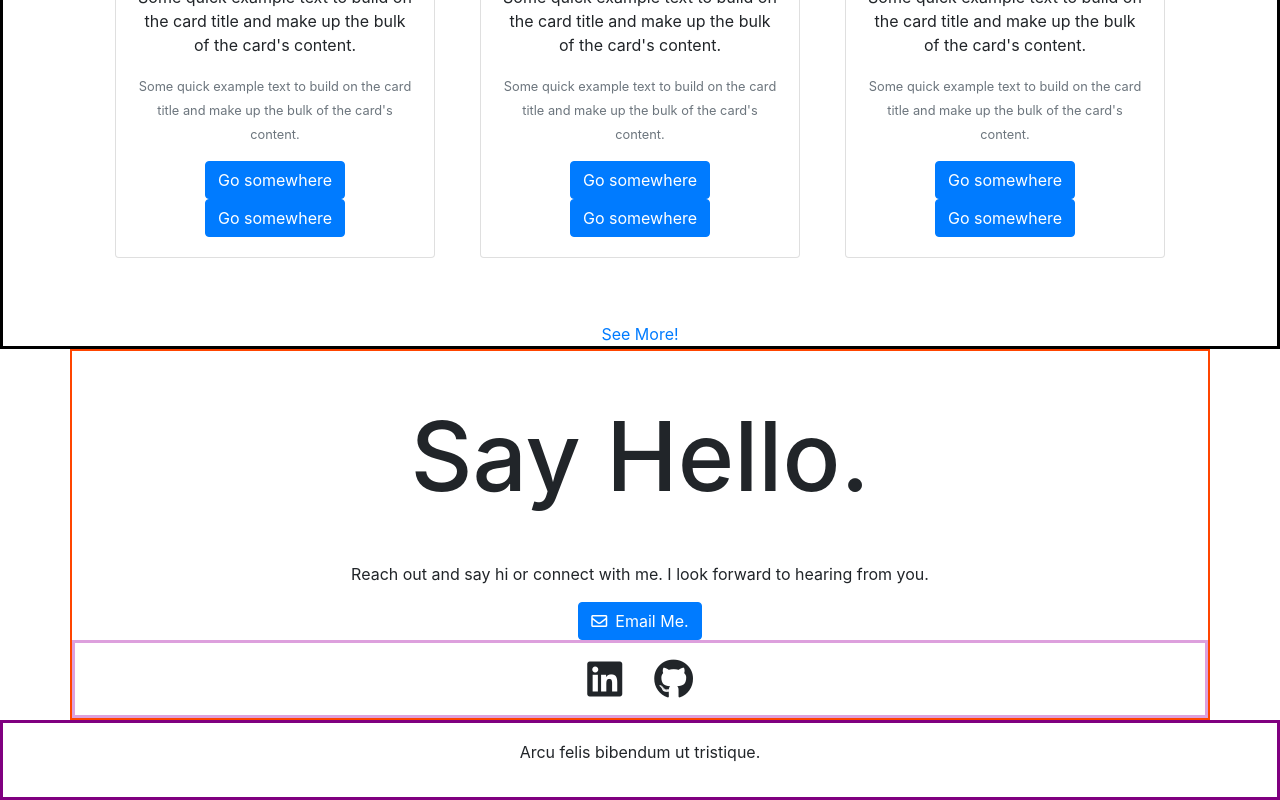
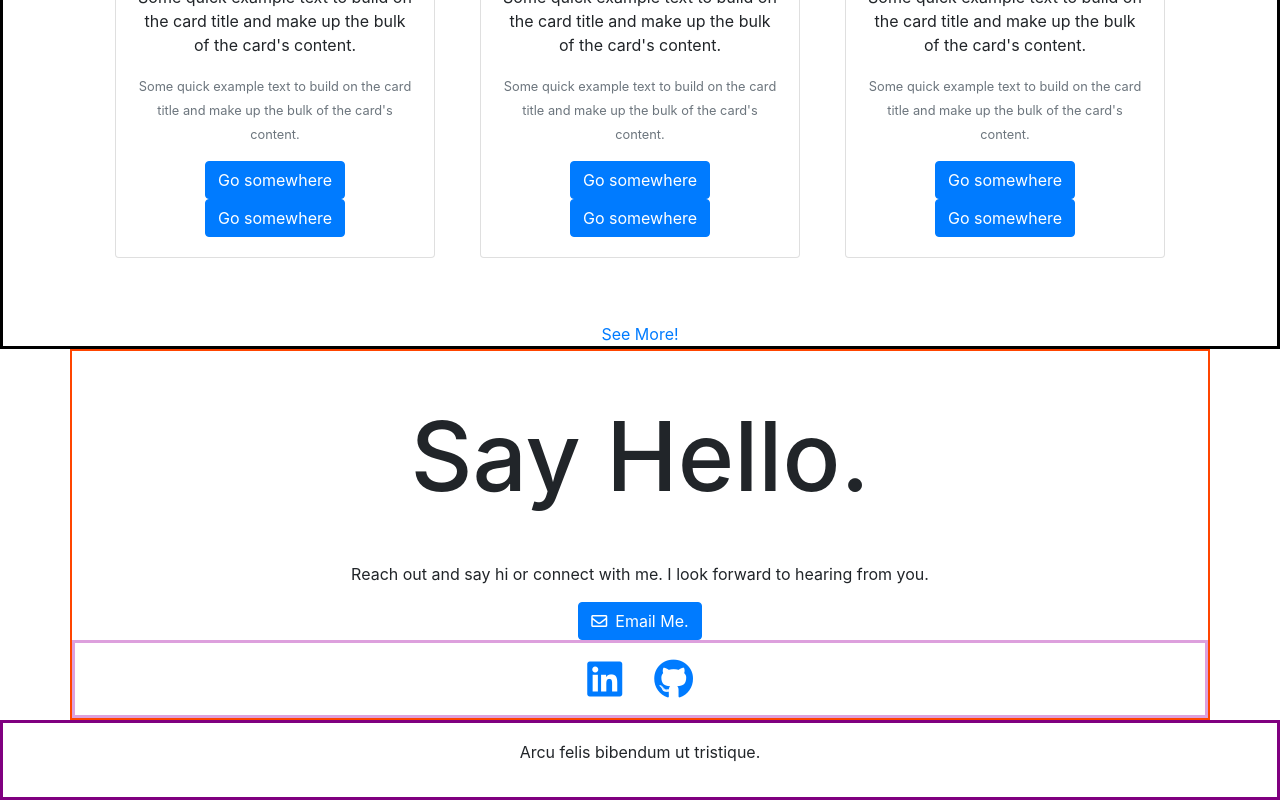
Before and after one commit to Guillermo-Martin/gcm-portfolio, a React (Create React App) app: page / in a window 1280 px wide. Shown: the part 2264-3064 px from the top of the page. Built offline with nearby package versions, Linux system fonts and the light colour scheme.

Commit message:
Add links to Font Awesome icons

```diff
--- a/src/components/Contact.js
+++ b/src/components/Contact.js
@@ -8,17 +8,17 @@ function Contact() {
     <Container className="Contact-container">
       <div>
 
-          {/* Header and text */}
-          <h2 className="Contact-header">Say Hello.</h2>
-          <p>Reach out and say hi or connect with me.  I look forward to hearing from you.</p>
+        {/* Header and text */}
+        <h2 className="Contact-header">Say Hello.</h2>
+        <p>Reach out and say hi or connect with me.  I look forward to hearing from you.</p>
 
-          {/* Button */}
-          <Button><i className="far fa-envelope"></i>Email Me.</Button>
+        {/* Button */}
+        <a href="mailto:gscalica@gmail.com"><Button><i className="far fa-envelope"></i>Email Me.</Button></a>
 
+        {/* Icons */}
         <Row className="Contact-row-icons">
-          {/* Icons */}
-          <i className="fab fa-linkedin icon"></i>
-          <i className="fab fa-github icon"></i>
+          <a href="https://www.linkedin.com/in/guillermo-martin-10441046/" target="_blank" rel="noopener noreferrer"><i className="fab fa-linkedin icon"></i></a>
+          <a href="https://github.com/Guillermo-Martin" target="_blank" rel="noopener noreferrer"><i className="fab fa-github icon"></i></a>
         </Row>
 
       </div>
```
